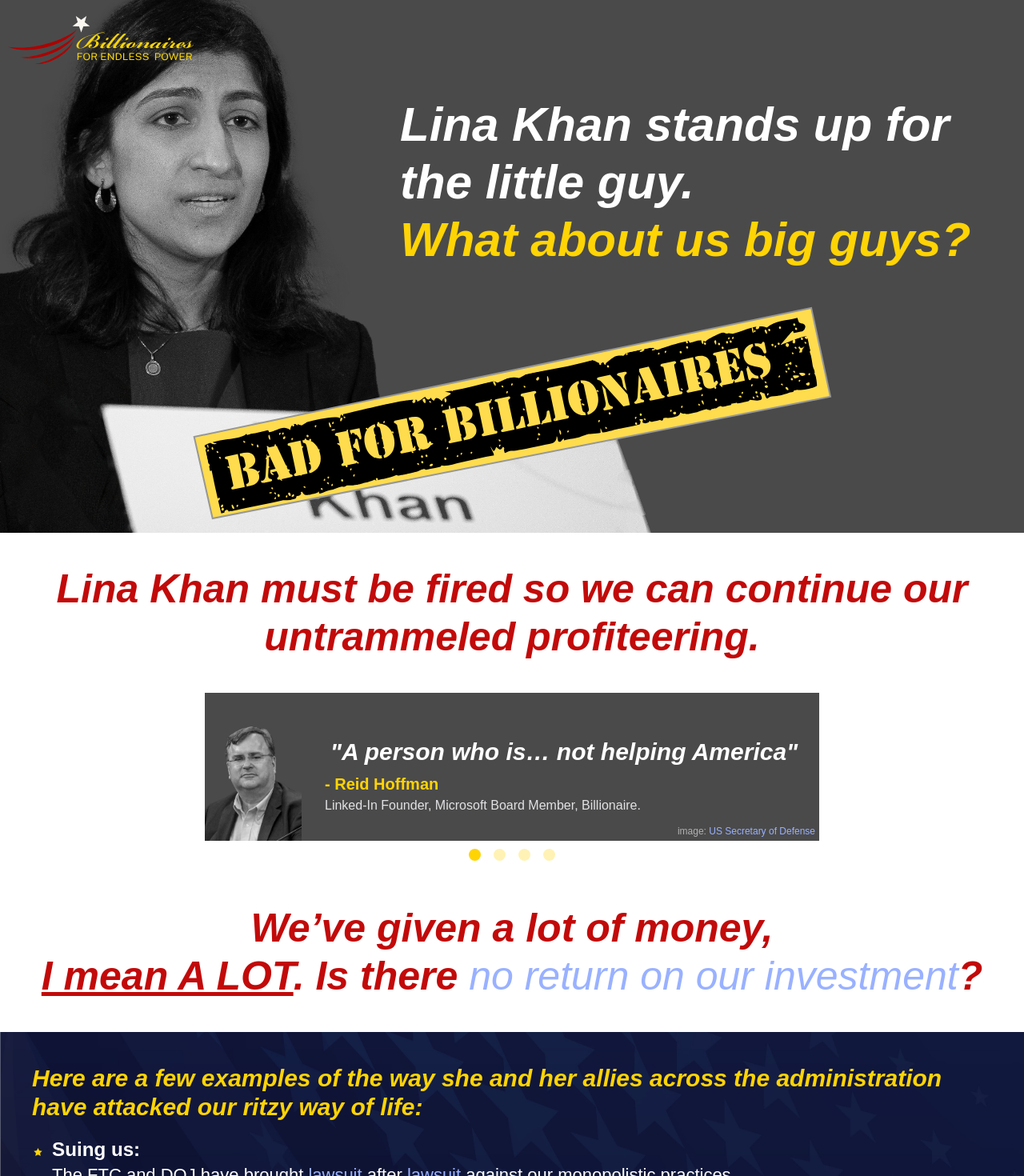
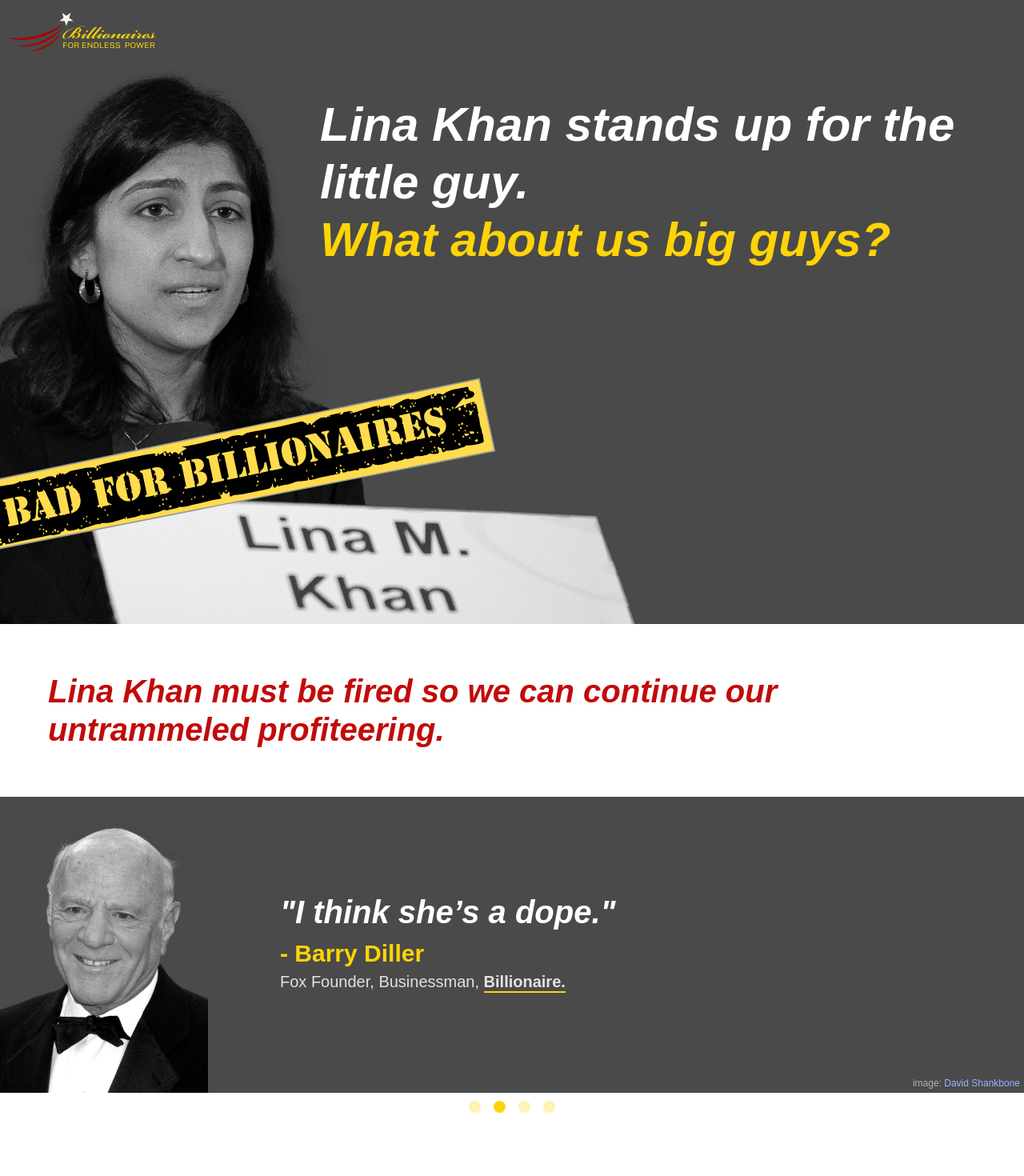
Before and after one commit to demand-progress/khan-www, a React (Vite) app: page / in a window 1280 px wide. Shown: the top 1470 px of the page at 80% size. Built offline with nearby package versions, Linux system fonts and the light colour scheme; a web font is replaced by a local one; what @nextui-org/react would draw is missing.

Commit message:
final styles

```diff
--- a/src/App.jsx
+++ b/src/App.jsx
@@ -10,9 +10,9 @@ function App() {
 
   return (
     <div className='App'>
+      <header className='logo' />
       <div className='top'>
         <div className='container mx-auto'>
-          <header />
           <h1>
             Lina Khan stands up for the little guy.
             <span>
@@ -25,12 +25,14 @@ function App() {
       <div className='quote container mx-auto'>
         Lina Khan must be fired so we can continue our untrammeled profiteering.
       </div>
-      <div className='container mx-auto'>
+      <div className='containerx mx-auto'>
         <Carousel
           showArrows={false}
           showThumbs={false}
           showStatus={false}
+          autoPlay
           infiniteLoop
+
         >
           <div className='bill hoffman'>
             <p>"A person who is… not helping America"</p>
--- a/src/App.scss
+++ b/src/App.scss
@@ -21,32 +21,34 @@ $pad: 20px;
     font-style: italic;
     font-weight: 900;
   }
+  header.logo{
+    padding: 40px;
+    background: url(./assets/logo.svg) no-repeat 10px center $gray-dark;
+    background-size: auto 60%;
+  }
   .top{
     color: $white;
-    background: url(./assets/khan2.png) no-repeat -260px 100px $gray-dark;
+    background: url(./assets/khan2.png) no-repeat -280px bottom $gray-dark;
     background-size: auto 500px;
     overflow: hidden;
-    header{
-      padding: 50px;
-      background: url(./assets/logo.svg) no-repeat 10px center;
-      background-size: auto 60%;
-    }
+    min-height: 500px;
     h1{
       color: $white;
-      padding-left: 50%;
+      padding-left: 40%;
       padding-right: 20px;
       padding-top: 20px;
-      font-size: 30px;
+      font-size: 38px;
       span {
         color: $yellow;
         display: block;
       }
     }
     .b4b{
-      margin-top: 30px;
+      margin-top: 10px;
+      margin-left: 0px;
       padding: 80px;
       background: url(./assets/badforbillionaires.svg) no-repeat center center;
-      background-size: 400px auto;
+      background-size: 350px auto;
     }
 
   }
@@ -62,7 +64,11 @@ $pad: 20px;
     padding: 20px 20px;
     @extend .em;
     color: $red;
-    font-size: 35px;;
+    font-size: 30px;;
+    a{
+      color: $red;
+      text-decoration: underline;
+    }
   }
   .carousel-root{
     background-color: $gray-dark;
@@ -73,23 +79,26 @@ $pad: 20px;
     }
     .bill{
       background: url(./assets/Barry_sternlicht.png) no-repeat left bottom;
-      background-size: 150px auto;
-      padding: 15px 15px 25px 160px;
+      background-size: 190px auto;
+      padding: 25px 15px 30px 160px;
       text-align: left;
       position: relative;
       &.hoffman{
         background-image: url(./assets/reid_hoffman.png);
+        background-size: 180px auto;
       }
       &.diller{
         background-image: url(./assets/Barry_Diller.png);
+        background-size: 150px auto;
       }
       &.kohsla{
         background-image: url(./assets/khosla.png);
+        background-size: 160px auto;
       }
       > p {
         @extend .em;
         font-size: 30px;
-        text-align: center;
+        // text-align: center;
         margin-bottom: 10px;
       }
       > div {
@@ -102,6 +111,11 @@ $pad: 20px;
         > p{
           color: $gray-light;
           padding: 5px 0px;
+          span{
+            @extend .b;
+            display: inline-block;
+            border-bottom: 2px solid $yellow;
+          }
         }
       }
       .caption{
@@ -137,25 +151,40 @@ $pad: 20px;
   > .alt{
     background: url(./assets/vertbkgstarsnstripes.jpg) no-repeat center center;
     background-size: cover;
-    padding: $pad;
+    padding: 25px;
+    margin: 0 $pad;
     h3{
       color: $yellow;
-      font-size: 30px;
-      margin-bottom: 20px;
+      font-size: 28px;
+      margin-bottom: 30px;
+      margin-top: 10px;
       @extend .em;
     }
     ul{
       li{
-        list-style-image: url('./assets/star.svg');
+        position: relative;
+        &::before {
+          content: "";
+          position: absolute;
+          top: 4px;
+          left: -20px;
+          display: inline-block;
+          width: 20px;
+          height: 20px;
+          background-image: url('./assets/star.svg');
+          background-size: contain;
+          background-repeat: no-repeat;
+          margin-right: 10px;
+        }
         margin-left: $pad;
         padding-left: 5px;
         color: $white;
-        font-size: 22px;
+        font-size: 21px;
         margin-bottom: $pad;
         b{
           display: block;
-          margin-bottom: 5px;
-          font-size: 1.1em;
+          margin-bottom: 8px;
+          font-size: 1.2em;
         }
       }
     }
@@ -167,33 +196,35 @@ $pad: 20px;
     padding: 10px $pad;
     p{
       margin-bottom: $pad;
+      color: $gray-light;
       &:last-child{
         margin-bottom: 0px;
       }
     }
     .alt{
-      color: $gray-light;
+      color: $gray-medium;
     }
   }
 }
 @media (min-width: 768px) {
   .App{
     .quote{
-      text-align: center;
       padding: 40px;
-      font-size: 50px;
+      font-size: 40px;
     }
     .top{
       background-size: auto 700px;
       background-position-y: bottom;
+      min-height: 700px;
       h1{
-        font-size: 50px;
-        padding-left: 450px;
+        font-size: 55px;
+        padding-left: 350px;
         padding-right: 30px;
       }
       .b4b{
         padding: 150px;
-        background-size: 700px;
+        background-size: 600px;
+        margin-left: -150px;
       }
     }
     footer,
@@ -201,12 +232,18 @@ $pad: 20px;
       padding: 40px;
     }
     .carousel-root{
-      max-width: 768px;
-      margin-left: auto;
-      margin-right: auto;
       .bill{
         background-size: auto 100%;
-        padding: 20px 20px 30px 150px;
+        padding: 90px 20px 90px 250px;
+        &.hoffman{
+          background-size: 230px auto;
+        }
+        &.diller{
+          background-size: 220px auto;
+        }
+        &.kohsla{
+          background-size: 240px auto;
+        }
         > p {
 
         }
@@ -221,16 +258,48 @@ $pad: 20px;
       background-position-y: bottom;
       h1{
         font-size: 60px;
-        padding-left: 500px
+        padding-left: 400px;
+        padding-top: 40px;
+        min-height: 380px;;
       }
       .b4b{
-        padding: 150px;
-        background-size: 800px;
+        padding: 110px;
+        background-position-x: 120px;
+        background-size: 650px;
       }
     }
     .carousel-root{
       .bill{
         // background-size: auto 100%;
+        padding: 120px 20px 120px 350px;
+        > p {
+          font-size: 40px;
+        }
+        > div:not(.caption){
+          .name{
+            font-size: 30px;
+          }
+          > p{
+            font-size: 20px;
+          }
+        }
+        &.hoffman{
+          background-size: 280px auto;
+        }
+        &.diller{
+          background-size: 260px auto;
+        }
+        &.kohsla{
+          background-size: 300px auto;
+        }
+      }
+    }
+    .quote{
+      padding: 60px;
+    }
+    .alt{
+      h3{
+        font-size: 32px;
       }
     }
   }
```
